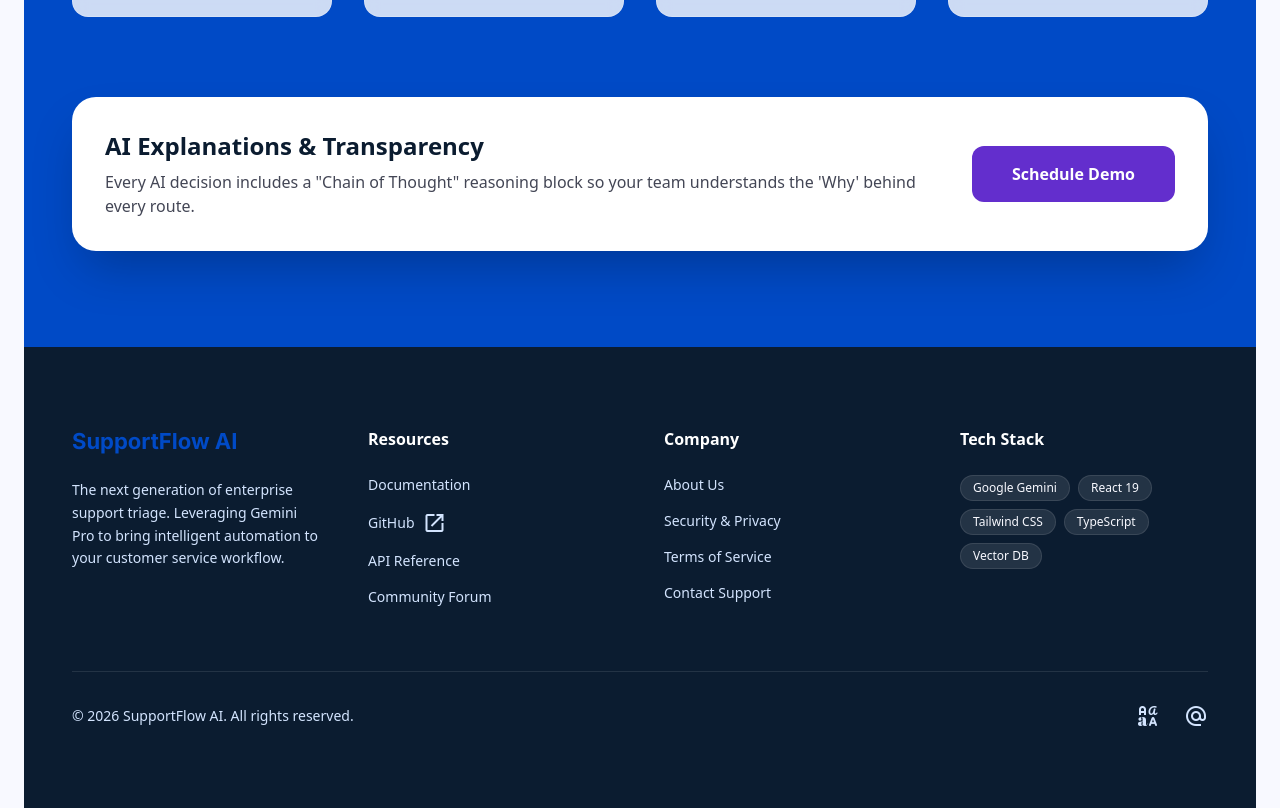
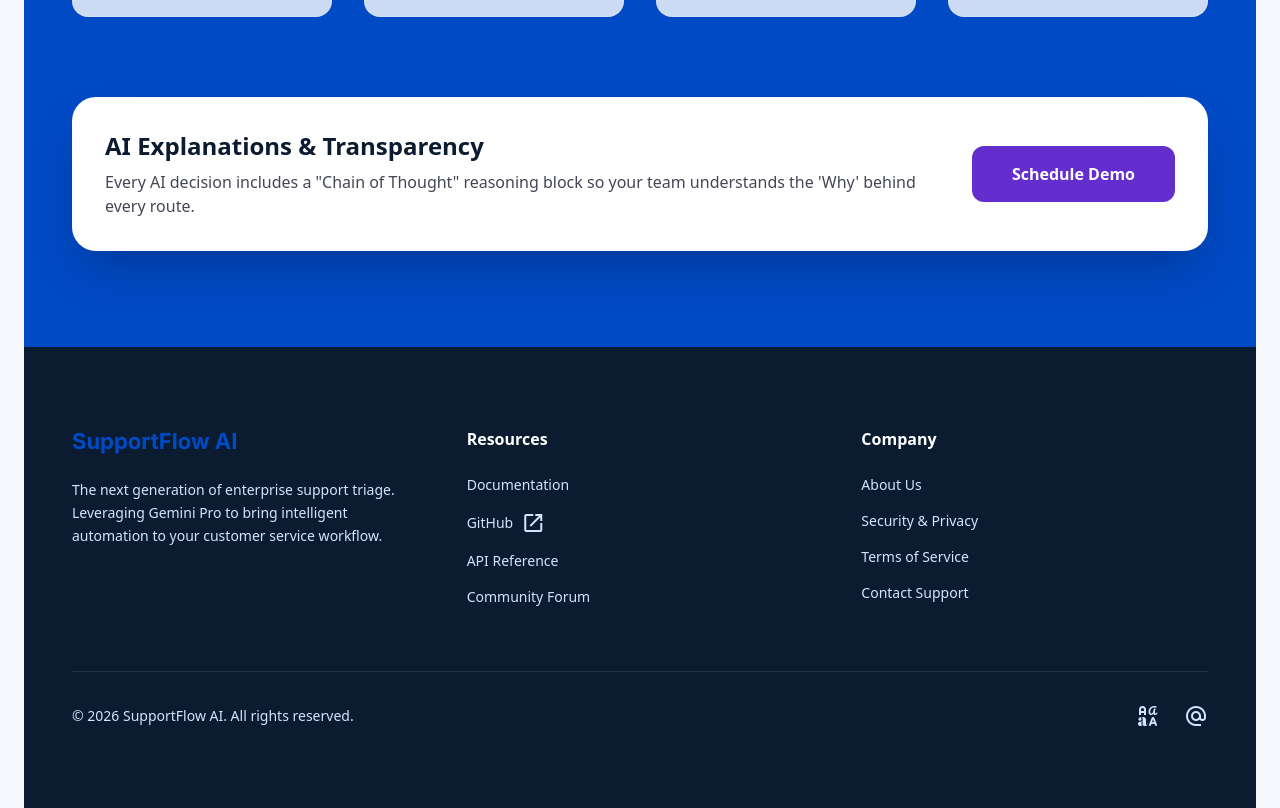
Before and after one commit to bikram73/SupportFlow_AI, a React (Vite) app: page / in a window 1280 px wide. Shown: the part 3034-3842 px from the top of the page. Built offline with nearby package versions, Linux system fonts and the light colour scheme.

Commit message:
first commit

```diff
--- a/src/components/HomeView.tsx
+++ b/src/components/HomeView.tsx
@@ -239,7 +239,7 @@
       {/* Footer */}
       <footer className="bg-on-surface text-surface py-20 px-margin-desktop">
         <div className="max-w-container-max-width mx-auto">
-          <div className="grid grid-cols-1 md:grid-cols-4 gap-12 mb-16">
+          <div className="grid grid-cols-1 md:grid-cols-3 gap-12 mb-16">
             <div className="col-span-1 md:col-span-1">
               <span className="font-card-title text-card-title text-primary mb-6 block">SupportFlow AI</span>
               <p className="text-surface-variant text-sm leading-relaxed">
@@ -264,16 +264,6 @@
                 <li><a onClick={() => onSelectTab('about')} className="hover:text-white transition-colors cursor-pointer" href="#contact">Contact Support</a></li>
               </ul>
             </div>
-            <div>
-              <h5 className="font-bold mb-6 text-white">Tech Stack</h5>
-              <div className="flex flex-wrap gap-2">
-                <span className="px-3 py-1 bg-surface/10 rounded-full text-xs border border-white/10">Google Gemini</span>
-                <span className="px-3 py-1 bg-surface/10 rounded-full text-xs border border-white/10">React 19</span>
-                <span className="px-3 py-1 bg-surface/10 rounded-full text-xs border border-white/10">Tailwind CSS</span>
-                <span className="px-3 py-1 bg-surface/10 rounded-full text-xs border border-white/10">TypeScript</span>
-                <span className="px-3 py-1 bg-surface/10 rounded-full text-xs border border-white/10">Vector DB</span>
-              </div>
-            </div>
           </div>
           <div className="pt-8 border-t border-white/10 flex flex-col md:flex-row justify-between items-center gap-4 text-surface-variant text-sm">
             <p>© 2026 SupportFlow AI. All rights reserved.</p>
```
